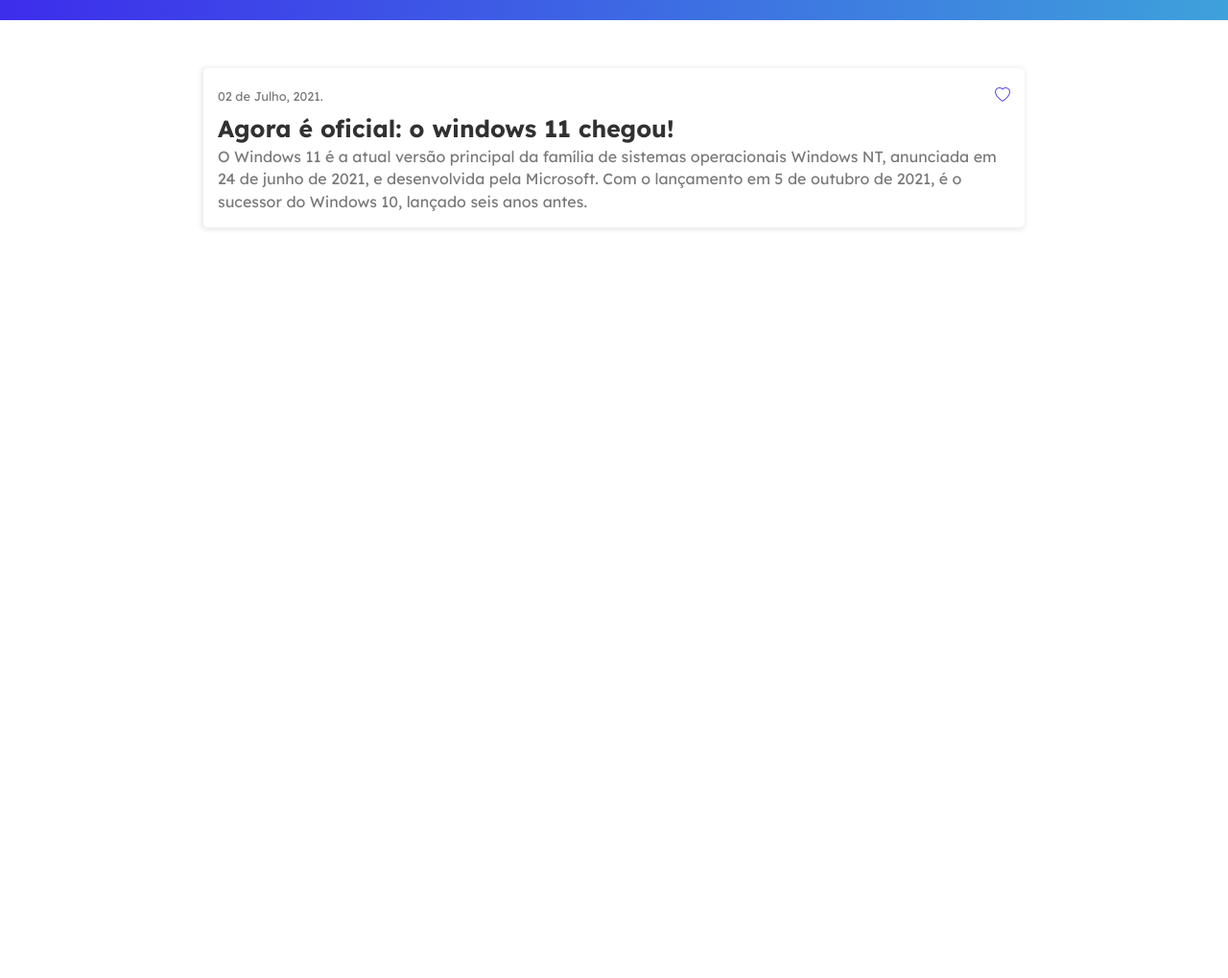
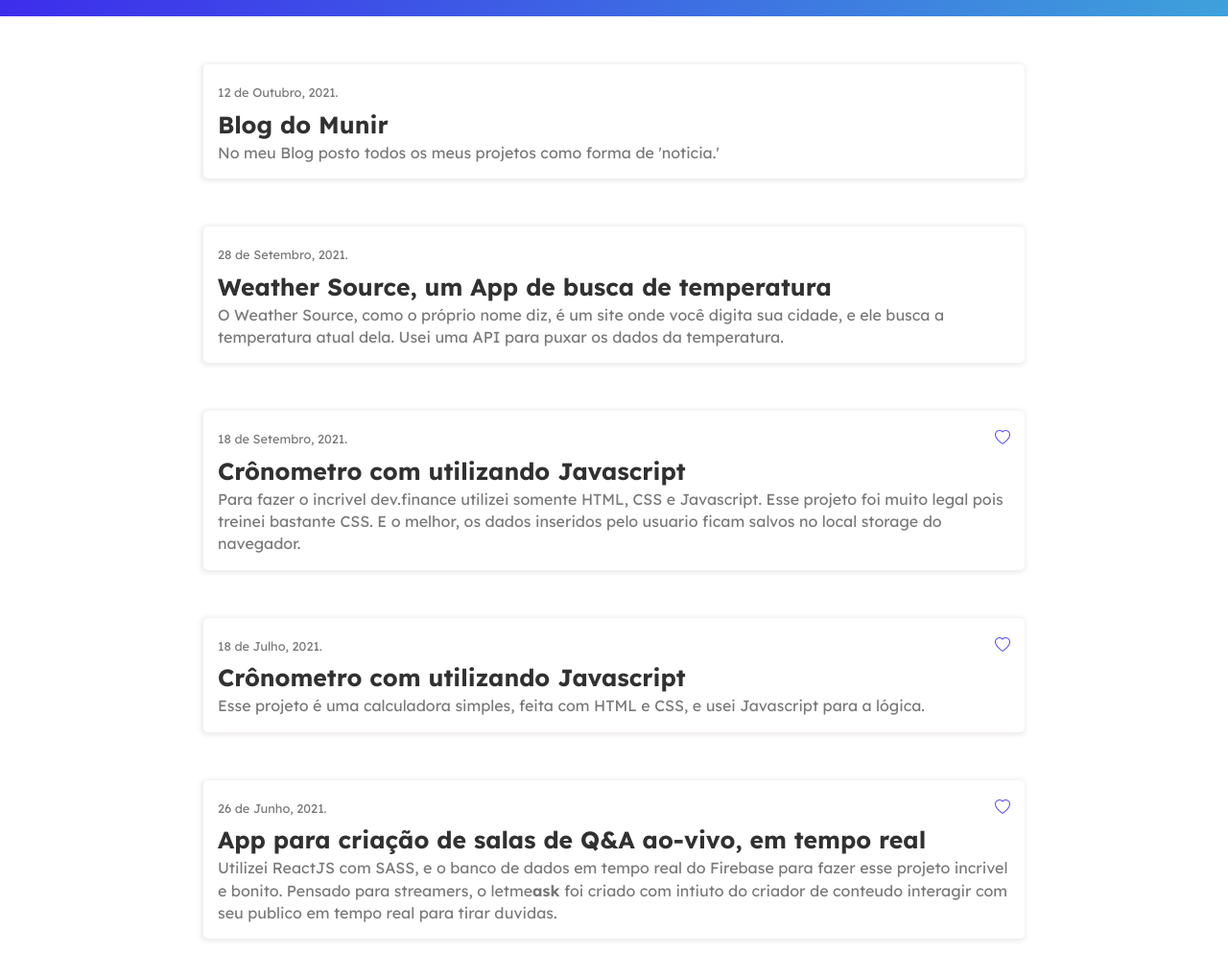
Before and after one commit to munirarabi/Codelandia-Desafio1, a plain HTML site: page index.html in a window 1280 px wide. Shown: the part 153-1172 px from the top of the page at 96% size. Before the commit the page ends 800 px from the top, so only its background shows below. Drawn offline with nearby package versions, Linux system fonts and the light colour scheme.

Commit message:
inserindo noticias

```diff
--- a/assets/css/style.css
+++ b/assets/css/style.css
@@ -1,11 +1,8 @@
 * {
+    font-family: Lexend Deca, sans-serif;
     box-sizing: border-box; /*indica que o tamanho agora levará em conta até a borda -- ou seja, o width será a soma do conteúdo com a borda e o padding*/
     margin: 0;
     padding: 0;
-}
-
-body {
-    font-family: Lexend Deca, sans-serif;
 }
 
 header {
@@ -22,15 +19,15 @@ header {
     font-size: 1rem;
 }
 
-.title h1, h2 {
-    cursor: pointer;
+.title h2 {
+    font-weight: 300;
 }
 
 .search {
     display: flex;
     align-items: center;
-    background: rgba(255, 255, 255, 0.2);
-    padding: .2rem 1rem;
+    background: rgba(255, 255, 255, 0.15);
+    padding: 0 1rem;
     border-radius: 0.3rem;
 }
 
--- a/index.html
+++ b/index.html
@@ -42,15 +42,72 @@
             <div class="container">
                 <article>
                     <div class="info">
-                        <p>02 de Julho, 2021.</p>
-                        <a href="#"><i class="bi bi-heart purple"></i></a>
+                        <p>12 de Outubro, 2021.</p>
+                        <a href="https://munirarabi.github.io/blog/"></i></a>
                     </div>
-                    <a href="#">
-                        <h2>Agora é oficial: o windows 11 chegou!</h2>
+                    <a href="https://munirarabi.github.io/blog/">
+                        <h2>Blog do Munir</h2>
                         <p>
-                            O Windows 11 é a atual versão principal da família de sistemas operacionais Windows NT,
-                            anunciada em 24 de junho de 2021, e desenvolvida pela Microsoft. Com o lançamento em 5 de
-                            outubro de 2021, é o sucessor do Windows 10, lançado seis anos antes.
+                            No meu Blog posto todos os meus projetos como forma de 'noticia.'
+                        </p>
+                    </a>
+                </article>
+
+                <article>
+                    <div class="info">
+                        <p>28 de Setembro, 2021.</p>
+                        <a href="https://weather-source-munir.netlify.app/"></i></a>
+                    </div>
+                    <a href="https://weather-source-munir.netlify.app/">
+                        <h2>Weather Source, um App de busca de temperatura</h2>
+                        <p>
+                            O Weather Source, como o próprio nome diz, é um site onde você digita sua cidade, e ele
+                            busca a temperatura atual dela. Usei uma API para puxar os dados da temperatura.
+                        </p>
+                    </a>
+                </article>
+
+                <article>
+                    <div class="info">
+                        <p>18 de Setembro, 2021.</p>
+                        <a href="https://munirarabi.github.io/dev.finance/"><i class="bi bi-heart purple"></i></a>
+                    </div>
+                    <a href="https://munirarabi.github.io/dev.finance/">
+                        <h2>Crônometro com utilizando Javascript</h2>
+                        <p>
+                            Para fazer o incrivel dev.finance utilizei somente HTML, CSS e Javascript. Esse projeto foi
+                            muito legal pois treinei bastante CSS. E o melhor, os dados inseridos pelo usuario ficam
+                            salvos no local storage do navegador.
+                        </p>
+                    </a>
+                </article>
+
+                <article>
+                    <div class="info">
+                        <p>18 de Julho, 2021.</p>
+                        <a href="https://munirarabi.github.io/cronometro-JS/"><i class="bi bi-heart purple"></i></a>
+                    </div>
+                    <a href="https://munirarabi.github.io/cronometro-JS/">
+                        <h2>Crônometro com utilizando Javascript</h2>
+                        <p>
+                            Esse projeto é uma calculadora simples, feita com HTML e CSS, e usei Javascript para a
+                            lógica.
+                        </p>
+                    </a>
+                </article>
+
+                <article>
+                    <div class="info">
+                        <p>26 de Junho, 2021.</p>
+                        <a href="https://letmeaskk.netlify.app/"><i class="bi bi-heart purple"></i></a>
+                    </div>
+                    <a href="https://letmeaskk.netlify.app/">
+                        <h2>App para criação de salas de Q&A ao-vivo, em tempo real</h2>
+                        <p>
+                            Utilizei ReactJS com SASS, e o banco de dados em tempo real do Firebase para fazer esse
+                            projeto incrivel e bonito. Pensado para streamers,
+                            o letme<b>ask</b> foi criado com intiuto do criador de conteudo interagir com seu publico em
+                            tempo real para tirar duvidas.
                         </p>
                     </a>
                 </article>
```
